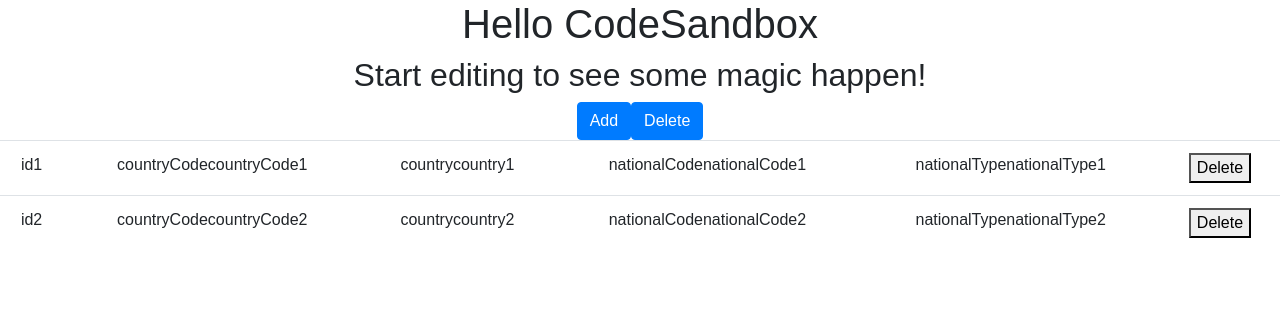
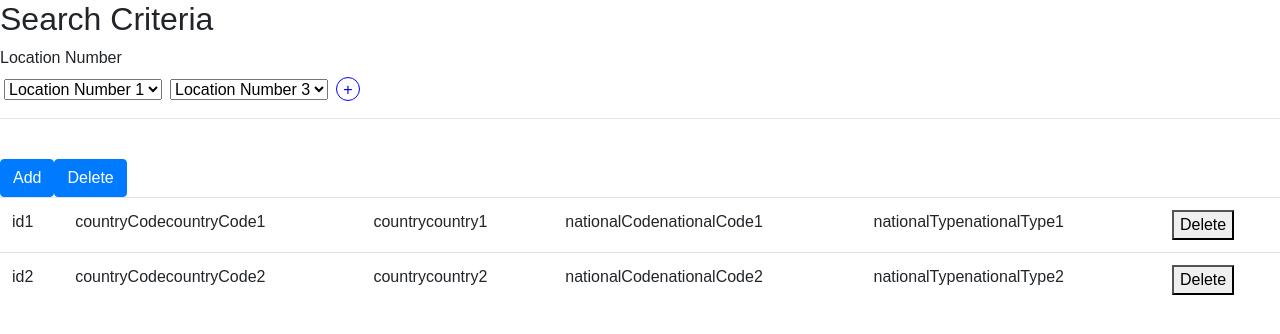
Before and after one commit to palakurthivishal/tts, a React app: page / in a window 1280 px wide. Built offline with nearby package versions, Linux system fonts and the light colour scheme.

Commit message:
added search criteria
added search criteria

```diff
--- a/package.json
+++ b/package.json
@@ -6,10 +6,12 @@
   "main": "src/index.js",
   "dependencies": {
     "bootstrap": "latest",
+    "formik": "1.5.8",
     "react": "16.8.6",
     "react-dom": "16.8.6",
     "react-scripts": "3.0.1",
-    "reactstrap": "latest"
+    "reactstrap": "latest",
+    "styled-components": "4.3.2"
   },
   "devDependencies": {
     "typescript": "3.3.3"
--- /dev/null
+++ b/src/SearchCriteria/RenderSearchItem.js
@@ -0,0 +1,37 @@
+import React from "react";
+
+const getFormField = (field, onFieldChange) => {
+  // simple switch handler to render form fields based on type
+
+  switch (field.type) {
+    case "text":
+      return <input type="text" name={field.name} onChange={onFieldChange} />;
+    case "select":
+      return (
+        <select name={field.name} onChange={onFieldChange}>
+          {field.data.map(d => (
+            <option value={d.value}>{d.label}</option>
+          ))}
+        </select>
+      );
+    default:
+  }
+};
+
+export default ({ item, onFieldChange }) => {
+  return (
+    <div style={{ display: "inline-block" }}>
+      <div>
+        <label>{item.label}</label>
+      </div>
+      {item.fields &&
+        item.fields.map(field => {
+          return (
+            <span style={{ margin: "0 4px" }}>
+              {getFormField(field, onFieldChange)}
+            </span>
+          );
+        })}
+    </div>
+  );
+};
--- /dev/null
+++ b/src/SearchCriteria/SearchOptionList.js
@@ -0,0 +1,50 @@
+import React, { useState } from "react";
+import styled from "styled-components";
+
+const OptionList = styled.div`
+  position: relative;
+  display: inline-block;
+  .icon {
+    text-align: center;
+    display: inline-block;
+    color: blue;
+    height: 24px;
+    width: 24px;
+    border: 1px solid blue;
+    border-radius: 50%;
+    margin-left: 4px;
+  }
+  ul {
+    width: 150px;
+    list-style-type: none;
+    position: absolute;
+    border: 1px solid #ccc;
+    color: blue;
+    padding: 8px;
+    li {
+      cursor: pointer;
+    }
+  }
+`;
+
+export default ({ config, onOptionSelect }) => {
+  const [showOptionList, setShowOptionList] = useState(false);
+
+  return (
+    <OptionList
+      onMouseEnter={() => setShowOptionList(true)}
+      onMouseLeave={() => setShowOptionList(false)}
+    >
+      <span className="icon">+</span>
+      {showOptionList && (
+        <ul>
+          {config.map((d, i) => (
+            <li key={i} onClick={() => onOptionSelect(d)}>
+              {d.label}
+            </li>
+          ))}
+        </ul>
+      )}
+    </OptionList>
+  );
+};
--- /dev/null
+++ b/src/SearchCriteria/index.js
@@ -0,0 +1,103 @@
+import React, { useState, useEffect } from "react";
+import SearchOptionList from "./SearchOptionList";
+import RenderSearchItem from "./RenderSearchItem";
+
+// to be passsed as props to this component
+const config = [
+  {
+    index: 0, // index for easy retrieval
+    label: "Location Number", // display purpose
+    fields: [
+      // form fields to be rendered for this criteria
+      {
+        type: "select", // defines which form field tag it should be
+        name: "locationNumberFrom", // name of field
+        placeholder: "From", // simple placeholder
+        data: [
+          // applicable as required
+          {
+            label: "Location Number 1",
+            value: "Value1"
+          },
+          {
+            label: "Location Number 2",
+            value: "Value2"
+          }
+        ]
+      },
+      {
+        type: "select",
+        name: "locationNumberTo",
+        placeholder: "To",
+        data: [
+          {
+            label: "Location Number 3",
+            value: "Value3"
+          },
+          {
+            label: "Location Number 4",
+            value: "Value4"
+          }
+        ]
+      }
+    ]
+  },
+  {
+    index: 1,
+    label: "Location type",
+    fields: [
+      {
+        type: "text",
+        name: "locationType",
+        placeholder: "location type"
+      }
+    ]
+  },
+  {
+    index: 2,
+    label: "Other criteria",
+    fields: [
+      {
+        type: "select",
+        name: "dummyCriteria",
+        placeholder: "dummy",
+        data: [
+          {
+            label: "test",
+            value: "test"
+          }
+        ]
+      }
+    ]
+  }
+];
+
+export default () => {
+  // add first item to search by default
+  const [searchItems, setSearchItems] = useState([config[0]]);
+
+  const addSearchCriteria = selectedItem => {
+    const indexInSearchCriteria = searchItems.findIndex(
+      d => d.index === selectedItem.index
+    );
+    if (indexInSearchCriteria === -1) {
+      setSearchItems([...searchItems, selectedItem]);
+    }
+  };
+
+  const handleChange = event => {
+    // place where we listen to all the search criteria form values
+    // maintain a state variable to build the form data status
+    console.log(event.target.name, event.target.value);
+  };
+
+  return (
+    <>
+      <h2>Search Criteria</h2>
+      {searchItems.map(item => (
+        <RenderSearchItem item={item} onFieldChange={handleChange} />
+      ))}
+      <SearchOptionList config={config} onOptionSelect={addSearchCriteria} />
+    </>
+  );
+};
--- a/src/index.js
+++ b/src/index.js
@@ -1,15 +1,18 @@
 import React from "react";
 import ReactDOM from "react-dom";
-import DynamicTable from "./CountryProfile";
+import CountryProfile from "./CountryProfile";
+import SearchCriteria from "./SearchCriteria";
 
 import "./styles.css";
 
 function App() {
   return (
     <div className="App">
-      <h1>Hello CodeSandbox</h1>
-      <h2>Start editing to see some magic happen!</h2>
-      <DynamicTable />
+      <SearchCriteria />
+      <br />
+      <hr />
+      <br />
+      <CountryProfile />
     </div>
   );
 }
--- a/src/styles.css
+++ b/src/styles.css
@@ -1,4 +1,3 @@
 .App {
   font-family: sans-serif;
-  text-align: center;
 }
```
